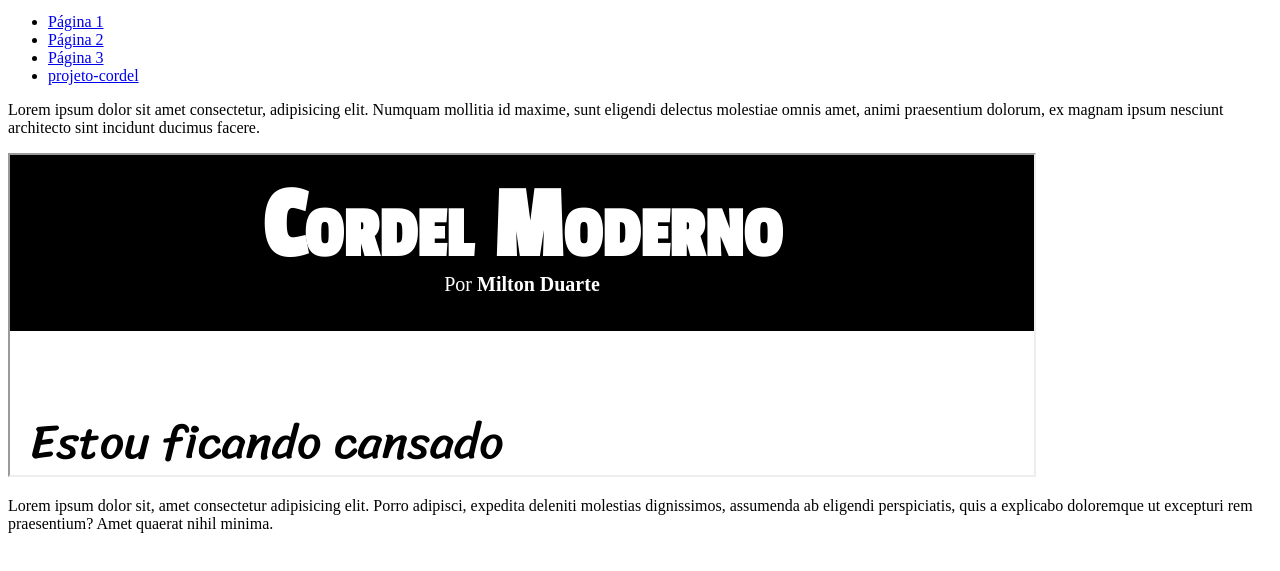
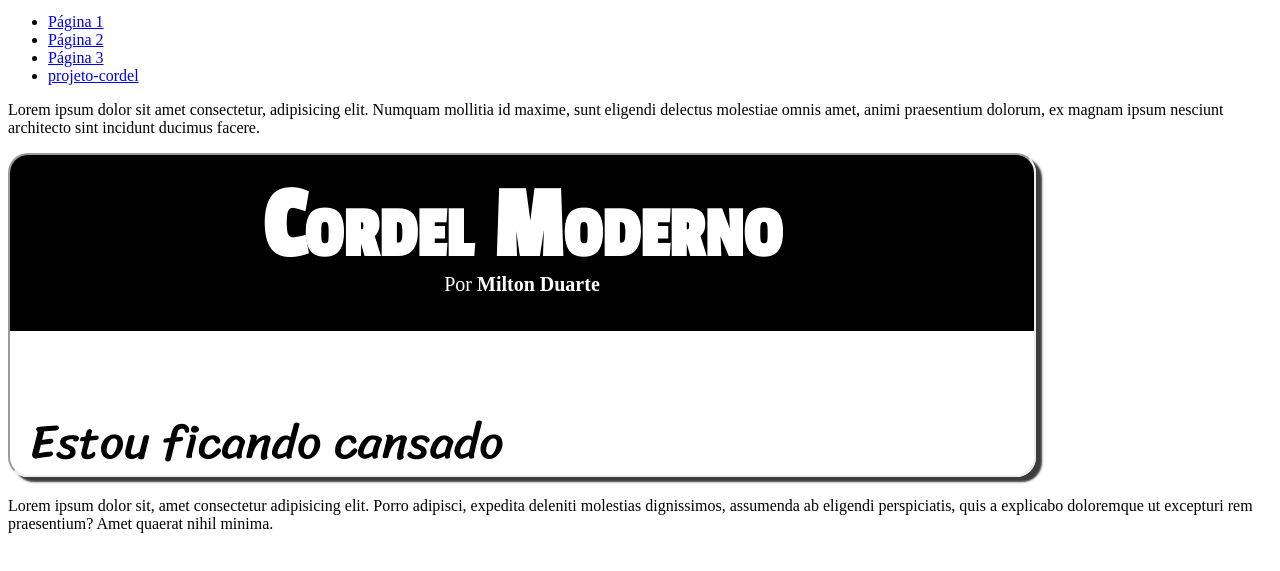
Before and after one commit to 0felipelima/html-css, a plain HTML site: page exercicios/ex.25-iframes/iframe3.html in a window 1280 px wide. Shown: the part 119-690 px from the top of the page. Drawn offline with Linux system fonts and the light colour scheme; a web font is replaced by a local one.

Commit message:
css iframe

```diff
--- a/exercicios/ex.25-iframes/iframe3.html
+++ b/exercicios/ex.25-iframes/iframe3.html
@@ -8,6 +8,8 @@
         iframe{
             width: 80vw;
             height: 40vh;
+            border-radius: 20px;
+            box-shadow: 6px 5px 2px 0px rgba(0, 0, 0, 0.76);
         }
     </style>
     <title>Iframe 3</title>
```
